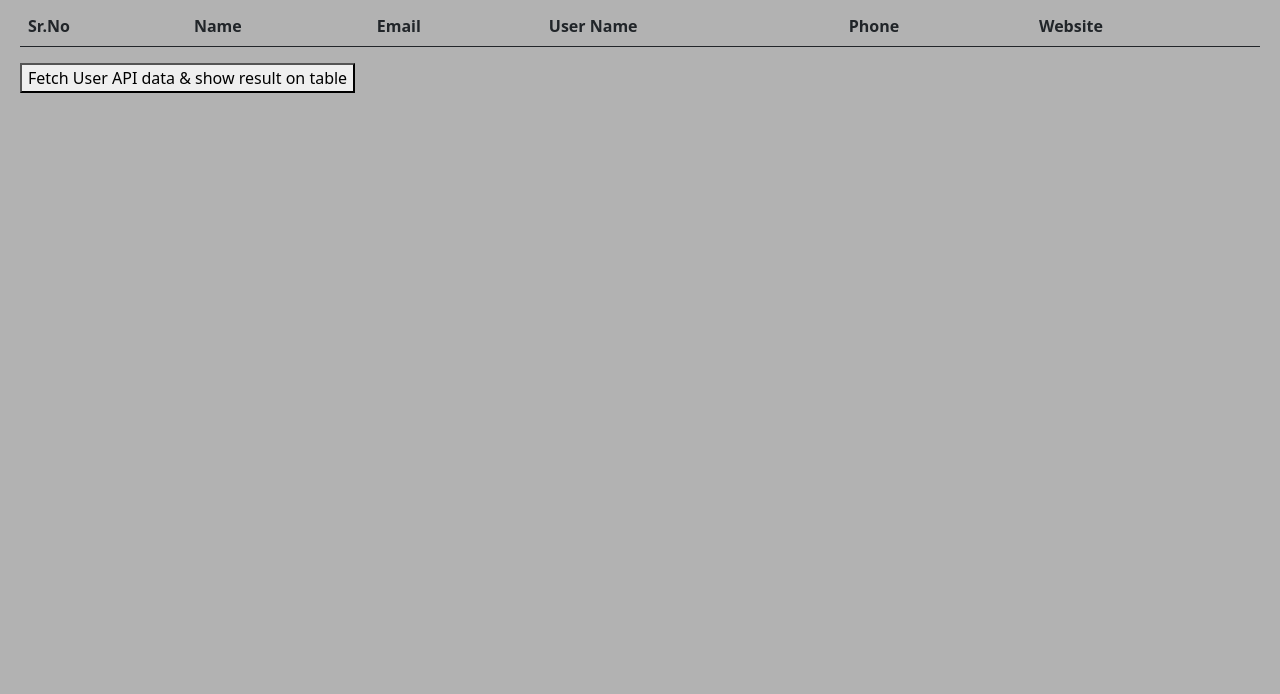
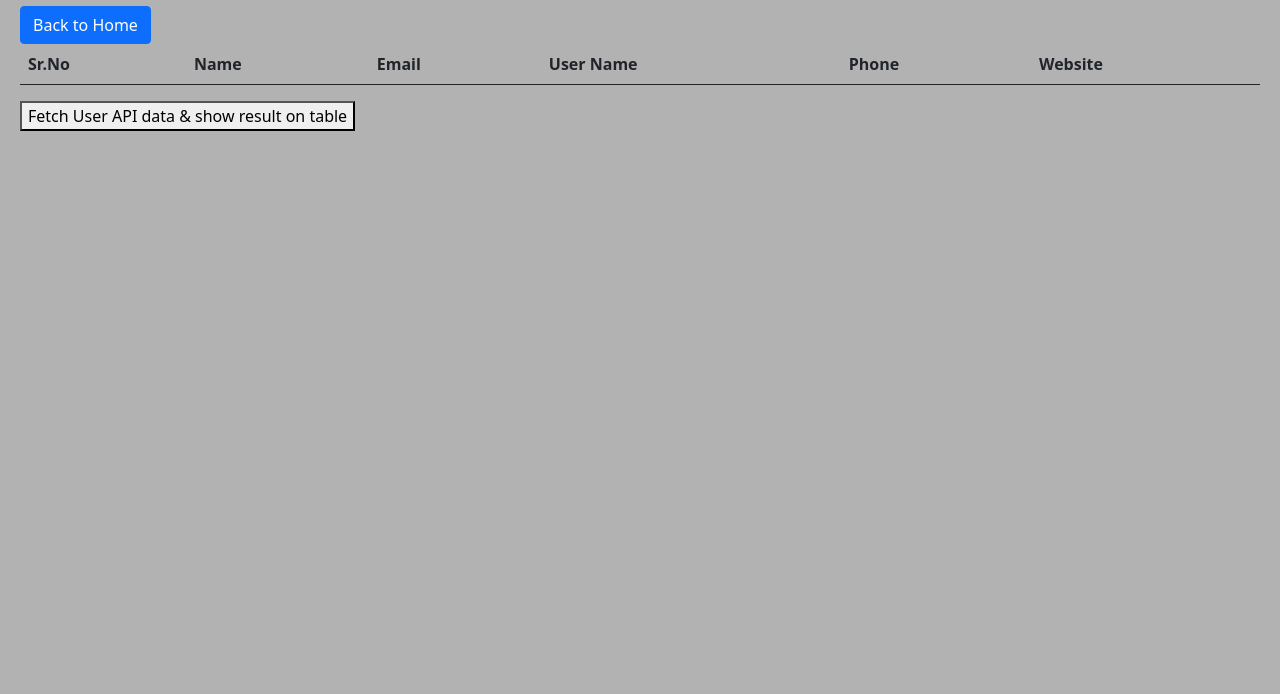
Before and after one commit to rupeshubhagat/react-js-training, a plain HTML site: page Assignment3.html in a window 1280 px wide. Shown: the part 106-800 px from the top of the page. Drawn offline with nearby package versions, Linux system fonts and the light colour scheme.

Commit message:
Working  on assignement 2

```diff
--- a/Assignment3.html
+++ b/Assignment3.html
@@ -12,18 +12,19 @@
       crossorigin="anonymous"
     />
     <style>
-        body {
-          background-color: rgba(0,0,0, 0.3);
-          padding: 50PX 20px;
-          color: #fff;
-          font-size: 16px;
-        }
-      </style>
+      body {
+        background-color: rgba(0, 0, 0, 0.3);
+        padding: 50px 20px;
+        color: #fff;
+        font-size: 16px;
+      }
+    </style>
   </head>
   <body>
     <h2 class="text-center mb-4">
       Fetch data from api & bind over html table.
     </h2>
+    <a href="./index.html" class="btn btn-primary" role="button">Back to Home</a>
     <div class="table-responsive">
       <table class="table table-striped table-hover">
         <thead>
```
Also changed, not shown: Assignment1.html (+1 -0 lines), Assignment2.html (+1 -0 lines).
